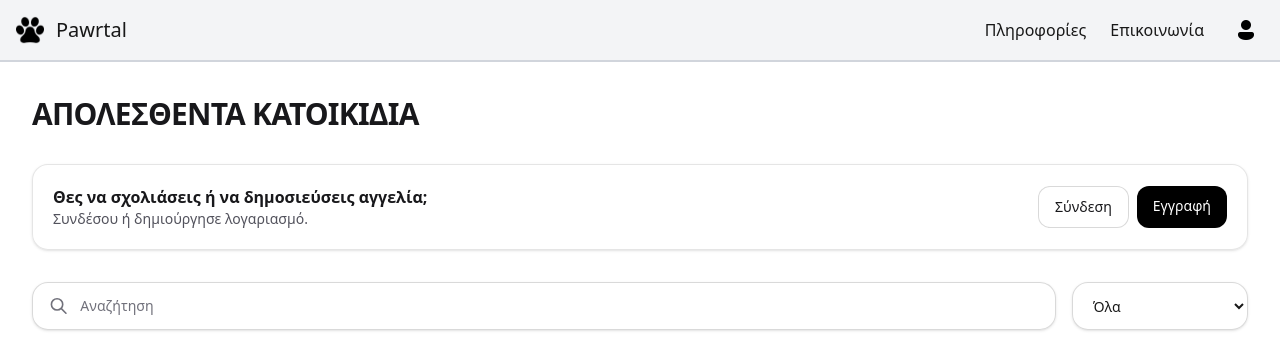
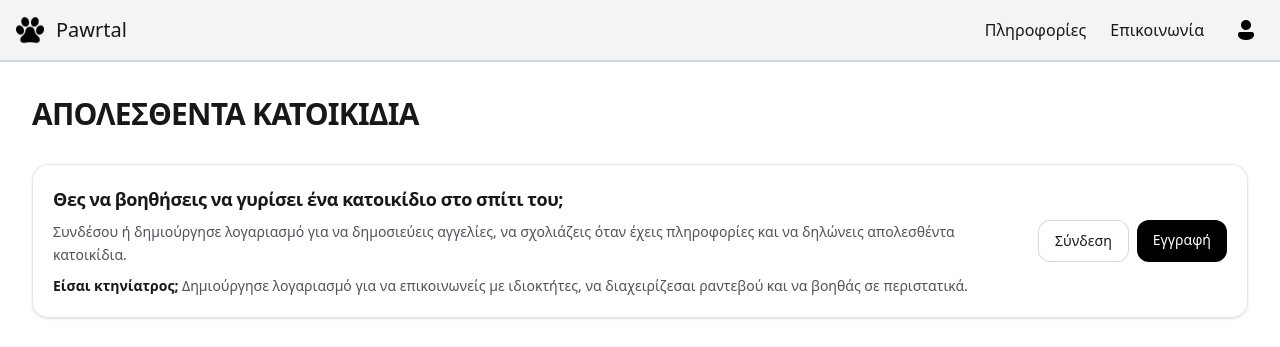
Before and after one commit to KimonSMN/pawrtal-website, a React (Vite) app: page / in a window 1280 px wide. Shown: the top 347 px of the page. Built offline with nearby package versions, Linux system fonts and the light colour scheme; data requests are answered from the project's data file.

Commit message:
changed lostpetsection

```diff
--- a/src/components/sections/LostPetsSection.jsx
+++ b/src/components/sections/LostPetsSection.jsx
@@ -84,12 +84,23 @@ export default function LostPetsSection() {
                 {!isAuthenticated && (
                     <div className="mb-8 rounded-2xl border border-black/10 bg-white/85 p-5 shadow-sm backdrop-blur">
                         <div className="flex flex-col gap-3 sm:flex-row sm:items-center sm:justify-between">
-                            <div>
-                                <div className="font-semibold text-zinc-900">
-                                    Θες να σχολιάσεις ή να δημοσιεύσεις αγγελία;
+                            <div className="min-w-0">
+                                <div className="text-base sm:text-lg font-semibold tracking-tight text-zinc-900">
+                                    Θες να βοηθήσεις να γυρίσει ένα κατοικίδιο στο σπίτι του;
                                 </div>
-                                <div className="text-sm text-zinc-600">
-                                    Συνδέσου ή δημιούργησε λογαριασμό.
+
+                                <div className="mt-2 text-sm leading-relaxed text-zinc-600">
+                                    Συνδέσου ή δημιούργησε λογαριασμό για να δημοσιεύεις αγγελίες,
+                                    να σχολιάζεις όταν έχεις πληροφορίες και να δηλώνεις απολεσθέντα
+                                    κατοικίδια.
+                                    <br />
+                                    <span className="mt-2 inline-block">
+                                        <span className="font-semibold text-zinc-900">
+                                            Είσαι κτηνίατρος;
+                                        </span>{" "}
+                                        Δημιούργησε λογαριασμό για να επικοινωνείς με ιδιοκτήτες, να
+                                        διαχειρίζεσαι ραντεβού και να βοηθάς σε περιστατικά.
+                                    </span>
                                 </div>
                             </div>
 
```
